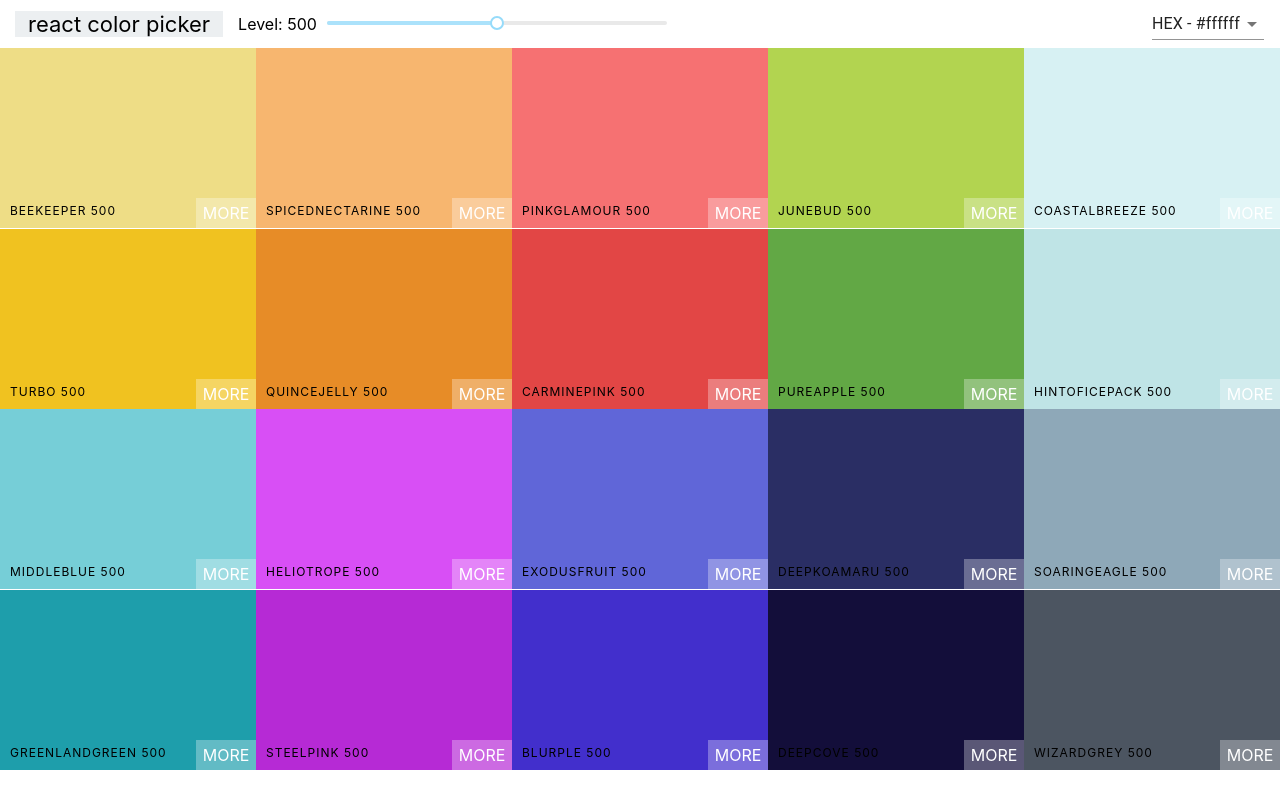
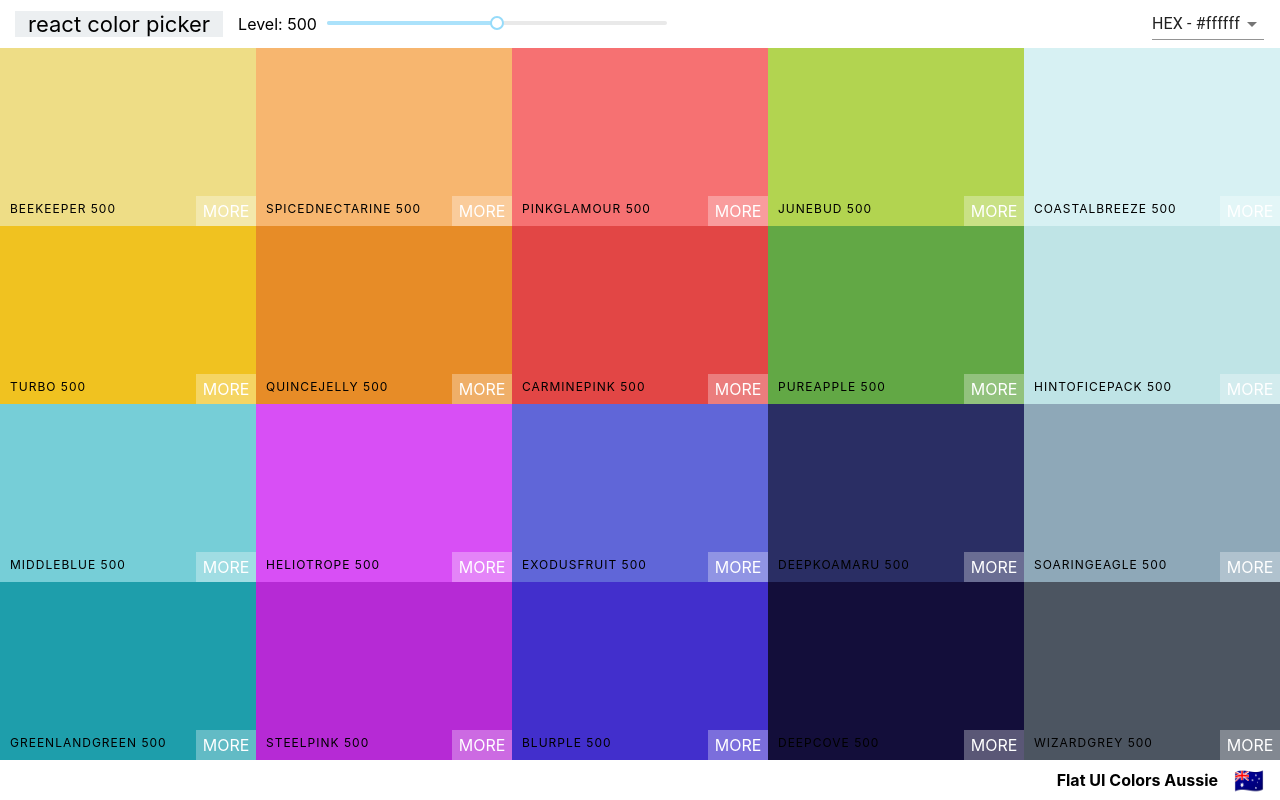
Before and after one commit to iuliancarnaru/color-project, a React (Create React App) app: page / in a window 1280 px wide. Built offline with nearby package versions, Linux system fonts and the light colour scheme.

Commit message:
adding footer

```diff
--- a/src/ColorBox.css
+++ b/src/ColorBox.css
@@ -5,7 +5,7 @@
   display: inline-block;
   cursor: pointer;
   position: relative;
-  margin-bottom: -3.5px;
+  margin-bottom: -4px;
 }
 
 .copy-button {
--- a/src/Palette.css
+++ b/src/Palette.css
@@ -1,5 +1,7 @@
 .palette {
   height: 100vh;
+  display: flex;
+  flex-direction: column;
 }
 
 .palette-colors {
@@ -19,3 +21,17 @@
 .rc-slider-rail {
   height: 8px;
 }
+
+.palette-footer {
+  background-color: white;
+  height: 5vh;
+  display: flex;
+  justify-content: flex-end;
+  align-items: center;
+  font-weight: bold;
+}
+
+.emoji {
+  font-size: 1.5rem;
+  margin: 1rem;
+}
--- a/src/Palette.js
+++ b/src/Palette.js
@@ -21,11 +21,11 @@
   }
 
   render() {
-    const { colors } = this.props.palette;
+    const { colors, paletteName, emoji } = this.props.palette;
     const { level, format } = this.state;
 
     const colorBoxes = colors[level].map(color => (
-      <ColorBox background={color[format]} name={color.name} />
+      <ColorBox background={color[format]} name={color.name} key={color.id} />
     ));
 
     return (
@@ -35,9 +35,11 @@
           changeLevel={this.changeLevel}
           handleChange={this.changeFromat}
         />
-        {/* Navbar */}
         <div className="palette-colors">{colorBoxes}</div>
-        {/* Footer */}
+        <footer className="palette-footer">
+          {paletteName}
+          <span className="emoji">{emoji}</span>
+        </footer>
       </div>
     );
   }
```
